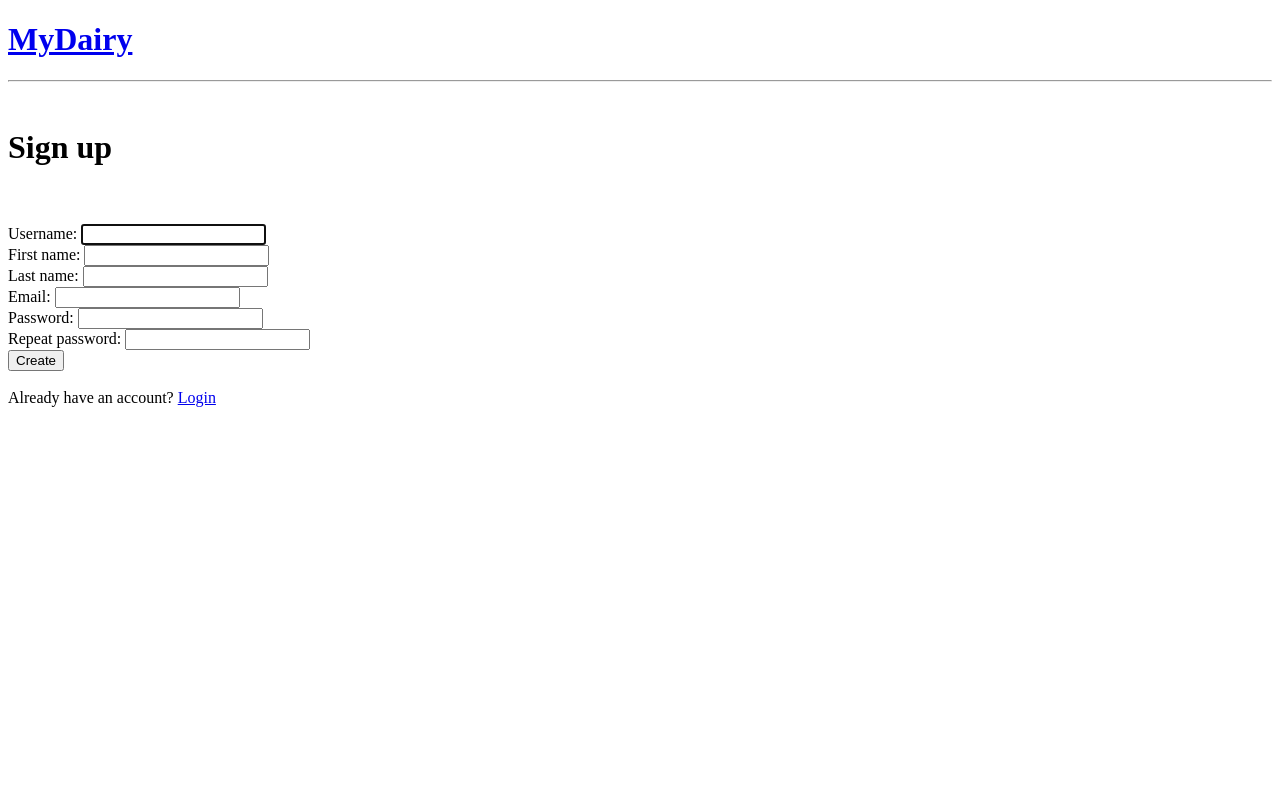
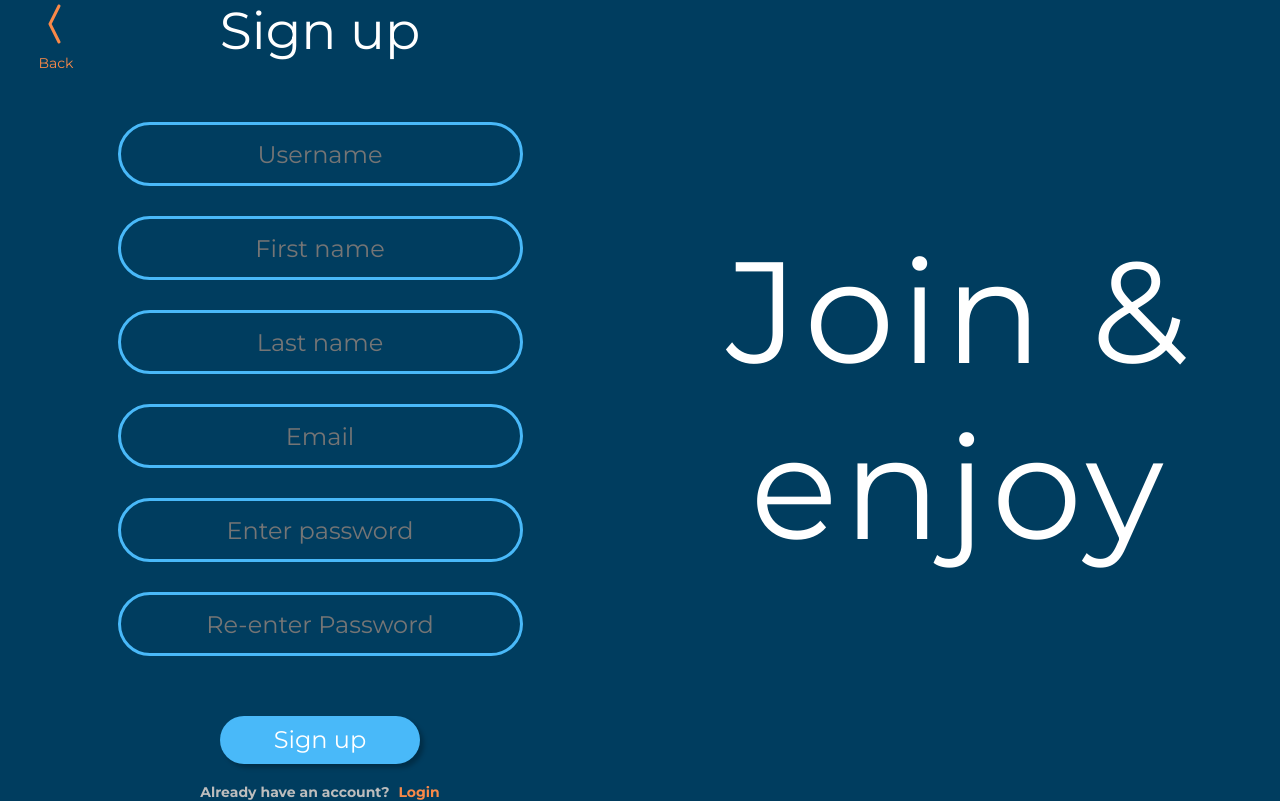
Before and after one commit to FacelessWanderer/mydairy, a Django app: page /members/signup/ in a window 1280 px wide. Before the commit the page ends 407 px from the top, so only its background shows below. Run offline with Django 3.2, Linux system fonts and the light colour scheme.

Commit message:
Second commit

```diff
--- a/MyDairy/main/templates/main/categories.html
+++ b/MyDairy/main/templates/main/categories.html
@@ -6,7 +6,7 @@
 </head>
 <body>
 {% if category_posts %}
-    <h1>#{{ cats }}</h1>
+    <h1>#{{ cats|cut:"-"|lower }}</h1>
     <hr>
     <br/>
     {% for post in category_posts %}
--- a/MyDairy/main/templates/main/post_details.html
+++ b/MyDairy/main/templates/main/post_details.html
@@ -1,9 +1,15 @@
+   {% load static %}
     <h1><a href="{% url 'home' %}">MyDairy</a></h1>
     <hr>
     <br/>
 
     <h1>{{ post.title }}</h1>
     {% if user.profile.id %}
+        {% if post.author.profile.profile_pic %}
+            <img class="profile-pic" src="{{ post.author.profile.profile_pic.url }}" width="200px" height="200px">
+        {% else %}
+            <img class="profile-pic" src="{% static '/images/default.png' %}" width="200px" height="200px">
+        {% endif %}
         <strong> <a href="{% url 'my_profile' post.author.profile.id %}">@{{ post.author }}</a></strong>
     {% else %}
         <strong> <a href="{% url 'initial_settings' %}">@{{ post.author }}</a></strong>
--- a/MyDairy/members/templates/registration/myprofile.html
+++ b/MyDairy/members/templates/registration/myprofile.html
@@ -30,5 +30,6 @@
     <hr>
     <br/>
 
+
 </body>
 </html>
--- a/MyDairy/members/templates/registration/register.html
+++ b/MyDairy/members/templates/registration/register.html
@@ -1,37 +1,108 @@
+{% load static %}
+<!--<!DOCTYPE html>-->
+<!--<html lang="en">-->
+<!--<head>-->
+<!--    <meta charset="UTF-8">-->
+<!--    <title>Sign up</title>-->
+<!--</head>-->
+<!--<body>-->
+<!--    <h1><a href="{% url 'home' %}">MyDairy</a></h1>-->
+<!--    <hr>-->
+<!--    <br/>-->
+
+<!--    <h1>Sign up</h1>-->
+<!--    <br/><br/>-->
+
+<!--    <div class="form-group">-->
+<!--        <form method="post">-->
+<!--        {% csrf_token %}-->
+<!--&lt;!&ndash;        {{ form.as_p }}&ndash;&gt;-->
+<!--            Username: {{form.username}} <br/>-->
+<!--            First name: {{form.first_name}} <br/>-->
+<!--            Last name: {{form.last_name}} <br/>-->
+<!--            Email: {{form.email}} <br/>-->
+<!--            Password: {{form.password1}} <br/>-->
+<!--            Repeat password: {{form.password2}} <br/>-->
+<!--        <input type="submit" value="Create">-->
+<!--        </form>-->
+<!--    </div>-->
+<!--    <br/>-->
+
+<!--    {{form.errors}}-->
+
+<!--Already have an account? <a href="{% url 'login' %}" class="ml-2">Login</a>-->
+
+
+
+<!--</body>-->
+<!--</html>-->
+
 <!DOCTYPE html>
 <html lang="en">
 <head>
-    <meta charset="UTF-8">
-    <title>Sign up</title>
+  <meta charset="UTF-8">
+  <meta http-equiv="X-UA-Compatible" content="IE=edge">
+  <meta name="viewport" content="width=device-width, initial-scale=1.0">
+    <title>Registration page</title>
+  <link rel="preconnect" href="https://fonts.gstatic.com">
+  <link href="https://fonts.googleapis.com/css2?family=Montserrat:ital,wght@0,200;0,300;0,400;0,500;0,700;0,800;1,600&display=swap"
+        rel="stylesheet">
+  <link rel="stylesheet" type="text/css" href="{% static 'css/register.css' %}">
 </head>
 <body>
-    <h1><a href="{% url 'home' %}">MyDairy</a></h1>
-    <hr>
-    <br/>
+  <form class="block-left" method="POST">
+      {% csrf_token %}
+    <div class="block-left__top">
+        <a href="{% url 'home' %}">
+            <div class="block-left__get-back get-back">
+              <div><img src="{% static '/images/back button.svg' %}" alt="Get back button">
+                <div class="get-back__text">Back</div>
+              </div>
+            </div>
+        </a>
+      Sign up
+    </div>
 
-    <h1>Sign up</h1>
-    <br/><br/>
+    <div class="block-left__middle form-group">
+        {{form.username}}
+        {{form.first_name}}
+        {{form.last_name}}
+        {{form.email}}
+        {{form.password1}}
+        {{form.password2}}
 
-    <div class="form-group">
-        <form method="post">
-        {% csrf_token %}
-<!--        {{ form.as_p }}-->
-            Username: {{form.username}} <br/>
-            First name: {{form.first_name}} <br/>
-            Last name: {{form.last_name}} <br/>
-            Email: {{form.email}} <br/>
-            Password: {{form.password1}} <br/>
-            Repeat password: {{form.password2}} <br/>
-        <input type="submit" value="Create">
-        </form>
     </div>
-    <br/>
 
+    <div class="block-left__bottom">
+      <button class="block-left__sign-up-btn" type="submit">Sign up</button>
+      <span>Already have an account? <a href="{% url 'login' %}">Login</a></span>
+    </div>
+  </form>
+
+  <div class="block-right">
+    <span class="block-right__text">Join &<br>enjoy</span>
+  </div>
+</body>
     {{form.errors}}
 
-Already have an account? <a href="{% url 'login' %}" class="ml-2">Login</a>
+</html>
+
+<script>
+						/* Because i didnt set placeholder values in forms.py they will be set here using vanilla Javascript
+		//We start indexing at one because CSRF_token is considered and input field
+		 */
+
+		//Query All input fields
+		var form_fields = document.getElementsByTagName('input')
+		form_fields[1].placeholder='Username';
+		form_fields[2].placeholder='First name';
+		form_fields[3].placeholder='Last name';
+		form_fields[4].placeholder='Email';
+		form_fields[5].placeholder='Enter password';
+		form_fields[6].placeholder='Re-enter Password';
 
 
-
-</body>
-</html>
+		for (var field in form_fields){
+			form_fields[field].className += ' form-control'
+		}
+	</script>
--- /dev/null
+++ b/MyDairy/static/css/register.css
@@ -0,0 +1,133 @@
+:root {
+  --main-text-color: #fff;
+  --additional-text-color: #BDBDBD;
+  --bg-color: #003D5F;
+  --main-font: 'Montserrat', sans-serif;
+}
+
+* {
+  box-sizing: border-box;
+  margin: 0;
+  padding: 0;
+  outline: none;
+  user-select: none;
+}
+
+body {
+  display: flex;
+  height: 100vh;
+  background-color: var(--bg-color);
+  color: var(--main-text-color);
+  font-family: var(--main-font);
+}
+
+.block-left, .block-right {
+  width: 50%;
+}
+
+.block-left__middle,
+.block-left__bottom,
+.block-left {
+  display: flex;
+  flex-direction: column;
+  align-items: center;
+}
+
+.block-left {
+  justify-content: center;
+}
+
+.block-left__get-back {
+  position: absolute;
+  top: 0;
+  left: 5%;
+  cursor: pointer;
+}
+
+.get-back__text {
+  font-size: 14px;
+  line-height: 16px;
+  color: #F98948;
+  text-align: center;
+  font-weight: 400;
+  margin-top: -5px;
+}
+
+.block-left__top {
+  position: relative;
+  display: flex;
+  align-items: center;
+  justify-content: center;
+  width: 100%;
+  height: 70px;
+  font-size: 52px;
+  line-height: 60px;
+  margin-bottom: 60px;
+}
+
+.block-left__sign-up-btn {
+  width: 200px;
+  height: 48px;
+  background: #49B9F9;
+  color: var(--main-text-color);
+  box-shadow: 4px 4px 4px rgba(0, 0, 0, 0.25);
+  border-radius: 24px;
+  border: none;
+  font-size: 24px;
+  font-family: var(--main-font);
+  line-height: 28px;
+  margin-bottom: 20px;
+  margin-top: 30px;
+  cursor: pointer;
+  transition: transform .25s, box-shadow .25s;
+}
+
+.block-left__sign-up-btn:hover {
+  background: #2ba1e6;
+}
+
+.block-left__sign-up-btn:active {
+  transform: translate(3%, 3%);
+  box-shadow: 0px 0px 0px rgba(0, 0, 0, 0.25);
+}
+
+.form-control {
+  width: 405px;
+  height: 64px;
+  background: var(--bg-color);
+  border: 3px solid #49B9F9;
+  border-radius: 32px;
+  text-align: center;
+  font-size: 24px;
+  line-height: 28px;
+  font-family: var(--main-font);
+  color: var(--main-text-color);
+  margin-bottom: 30px;
+}
+
+.block-left__bottom span {
+  font-size: 14px;
+  line-height: 16px;
+  font-weight: bold;
+  color: var(--additional-text-color);
+}
+
+.block-left__bottom a {
+  margin-left: 5px;
+  text-decoration: none;
+  color: #F98948;
+}
+
+.block-right {
+  display: flex;
+  justify-content: center;
+  align-items: center;
+  height: 100%;
+}
+
+.block-right__text {
+  font-size: 144px;
+  line-height: 176px;
+  text-align: center;
+  letter-spacing: 0.04em;
+}
```
Also changed, not shown: MyDairy/main/templates/main/home.html (+14 -3 lines), MyDairy/members/templates/registration/edit_profile_page.html (+4 -3 lines), MyDairy/members/templates/registration/login.html (+67 -22 lines), MyDairy/static/css/login.css (added, +133 -0 lines), MyDairy/db.sqlite3, MyDairy/static/images/back button.svg (added), MyDairy/static/images/static/images/face.png (added), MyDairy/static/images/static/images/peep_2_ufpOQiv.jpg (added).
